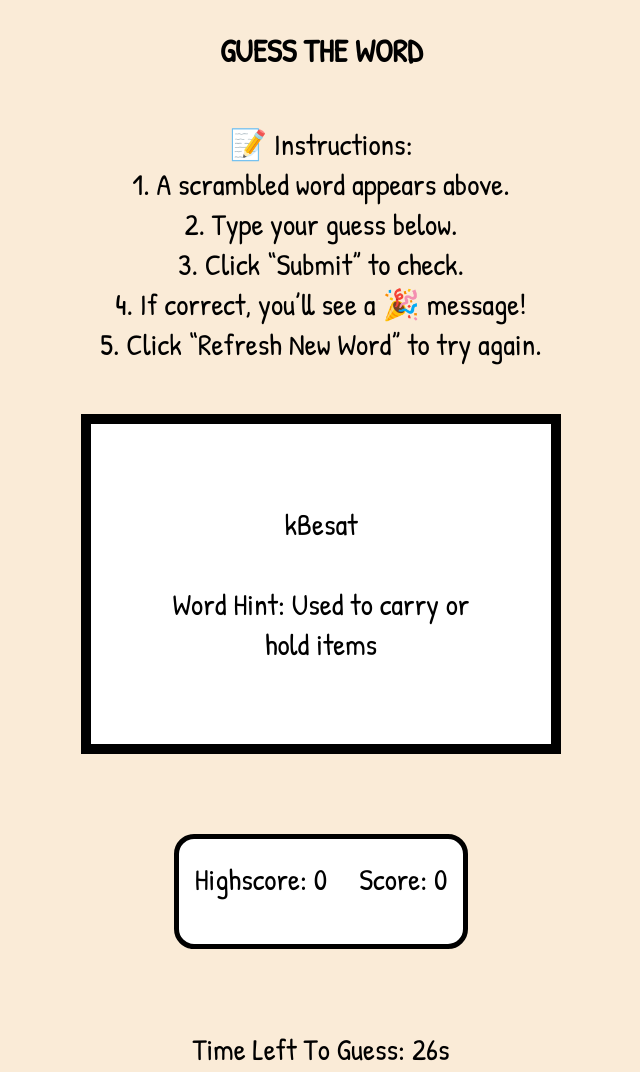
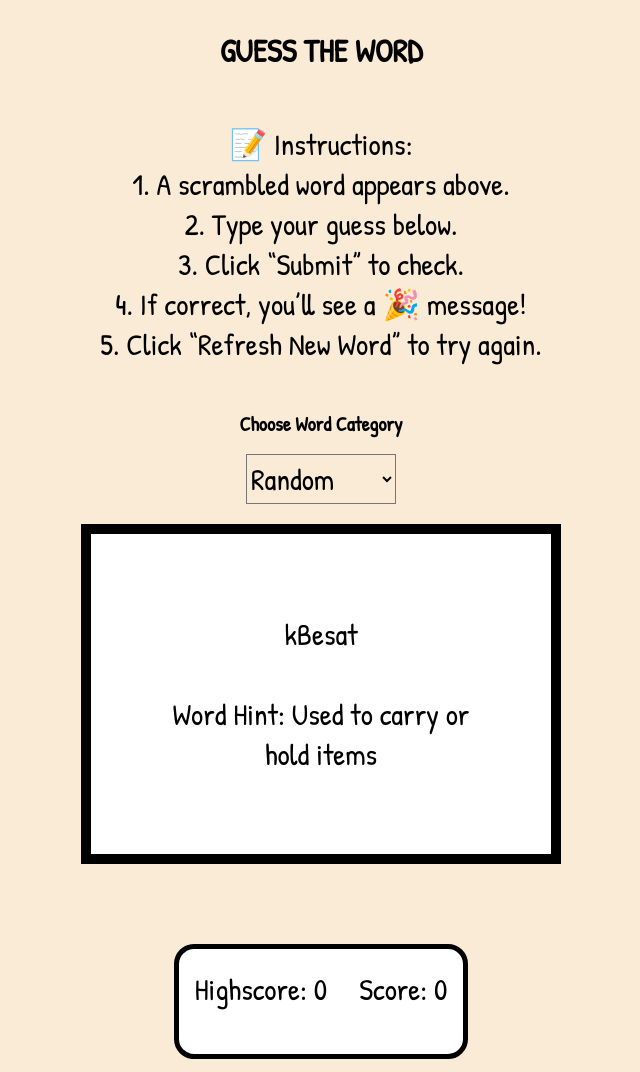
Before and after one commit to mata4pemp/project1-scamble-guess-game, a plain HTML site: page index.html in a window 1280 px wide. Shown: the top 1072 px of the page, without its empty margins (319-959 px from the left). Drawn offline with nearby package versions, Linux system fonts and the light colour scheme; a web font is replaced by a local one.

Commit message:
word category choosing addded

```diff
--- a/css/style.css
+++ b/css/style.css
@@ -5,6 +5,17 @@
 
 h1 {
   font-family: "Patrick Hand", cursive;
+}
+
+#select-difficulty {
+  width: 150px;
+  height: 50px;
+  font-family: "Patrick Hand", cursive;
+  font-size: 30px;
+}
+
+h2 {
+  font-size: 20px;
 }
 
 input {
--- a/index.html
+++ b/index.html
@@ -38,6 +38,15 @@
         your guess below. <br />3. Click “Submit” to check. <br />4. If correct,
         you’ll see a 🎉 message! <br />5. Click “Refresh New Word” to try again.
       </p>
+
+      <h2>Choose Word Category</h2>
+      <select name="select-difficulty" id="select-difficulty">
+        <option value="random">Random</option>
+        <option value="fruits">Fruits</option>
+        <option value="animals">Animals</option>
+        <option value="countries">Countries</option>
+      </select>
+
       <div id="word-display"></div>
       <p id="result"></p>
       <div id="score-section">
--- a/js/app.js
+++ b/js/app.js
@@ -8,6 +8,8 @@ const resultElement = document.querySelector("#result");
 const scoreElement = document.querySelector("#score");
 const highScoreElement = document.querySelector("#highscore");
 const resetButtonElement = document.querySelector("#reset");
+
+const selectCategoryElement = document.querySelector("#select-difficulty");
 
 const addMusicButtonElement = document.querySelector("#music");
 
@@ -23,9 +25,24 @@ let highScore = 0;
 
 //rearrange the letters in the word & display it to the frontend
 function changeNewWord() {
-  const randomWordsIndex = Math.floor(Math.random() * words.length);
-  guessedWord = words[randomWordsIndex].Word;
-  const hint = words[randomWordsIndex].hint;
+  //Which category did user select: user selects from animals, countries categories
+  const selectedCategory = selectCategoryElement.value;
+
+  //which word list from words.js file is selected
+  let selectedWordList;
+  if (selectedCategory === "fruits") {
+    selectedWordList = fruits;
+  } else if (selectedCategory === "animals") {
+    selectedWordList = animals;
+  } else if (selectedCategory === "countries") {
+    selectedWordList = countries;
+  } else {
+    selectedWordList = words;
+  }
+
+  const randomWordsIndex = Math.floor(Math.random() * selectedWordList.length);
+  guessedWord = selectedWordList[randomWordsIndex].Word;
+  const hint = selectedWordList[randomWordsIndex].hint;
 
   guessedWordArray = guessedWord.split(""); // split the word into individual letters
 
@@ -103,7 +120,7 @@ submitButtonElement.addEventListener("click", () => {
       particleCount: 100, // Number of confetti particles
       spread: 70, // How wide the confetti spreads
       origin: { y: 0.6 }, // Where the confetti originates from (e.g., center-bottom)
-      ticks: 50, //shorter duration
+      ticks: 30, //shorter duration
     });
     timer = 0;
   } else {
@@ -114,7 +131,9 @@ submitButtonElement.addEventListener("click", () => {
 
 // when reset button is pressed
 resetButtonElement.addEventListener("click", () => {
-  score = 0;
+  localStorage.setItem("score", 0);
+  guessInputElement.value = "";
+  scoreElement.innerText = `Score: 0`;
 });
 
 //when add music button is pressed
@@ -131,3 +150,12 @@ refreshButtonElement.addEventListener("click", () => {
 
   changeNewWord();
 });
+
+//when the dropdown menu for word category is changed
+selectCategoryElement.addEventListener("change", () => {
+  guessInputElement.value = "";
+  timeisupElement.style.visibility = "hidden";
+  resultElement.innerText = "";
+  timer = 30;
+  changeNewWord();
+});
--- a/js/words.js
+++ b/js/words.js
@@ -53,6 +53,54 @@ const words = [
   { Word: "Moon", hint: "Earth’s natural satellite" },
 ];
 
+const fruits = [
+  { Word: "Apple", hint: "A red or green fruit that keeps the doctor away" },
+  { Word: "Banana", hint: "A long yellow fruit that's high in potassium" },
+  { Word: "Orange", hint: "A round citrus fruit that's also a color" },
+  { Word: "Mango", hint: "A sweet tropical fruit with a large seed" },
+  { Word: "Grape", hint: "A small round fruit that grows in bunches" },
+  {
+    Word: "Pineapple",
+    hint: "A tropical fruit with spiky skin and sweet yellow flesh",
+  },
+];
+
+const animals = [
+  { Word: "Elephant", hint: "A large animal with a trunk and tusks" },
+  {
+    Word: "Kangaroo",
+    hint: "A marsupial that hops and carries its young in a pouch",
+  },
+  { Word: "Penguin", hint: "A bird that can't fly but swims very well" },
+  { Word: "Giraffe", hint: "An animal known for its very long neck" },
+  {
+    Word: "Dolphin",
+    hint: "An intelligent marine mammal known for jumping and squeaking",
+  },
+  { Word: "Tiger", hint: "A large striped wild cat" },
+];
+
+const countries = [
+  {
+    Word: "Canada",
+    hint: "A large country known for maple syrup and ice hockey",
+  },
+  {
+    Word: "Brazil",
+    hint: "A South American country famous for the Amazon and football",
+  },
+  { Word: "Japan", hint: "An island nation known for sushi and technology" },
+  { Word: "Egypt", hint: "A country with pyramids and the Nile River" },
+  {
+    Word: "France",
+    hint: "A European country known for wine, fashion, and the Eiffel Tower",
+  },
+  {
+    Word: "Australia",
+    hint: "A country and continent known for kangaroos and the Outback",
+  },
+];
+
 // const words = [
 //   {
 //     Word: "Planet",
```
